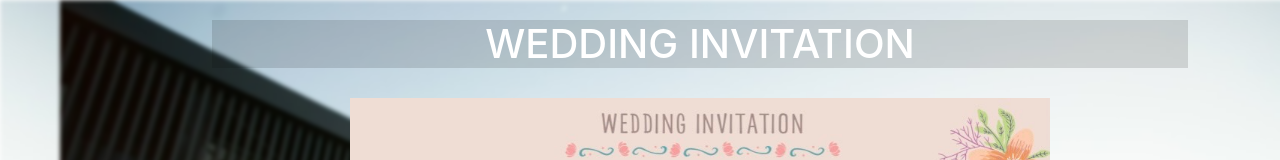
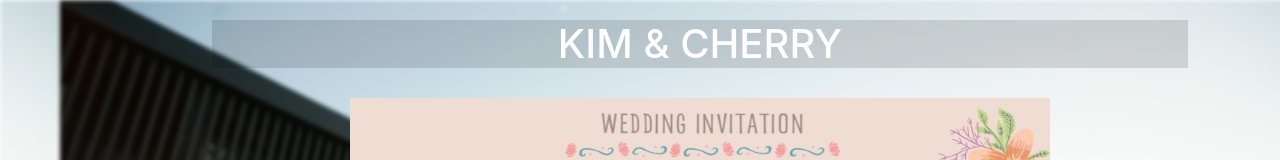
Before and after one commit to skyknigoo/ShowWeb, a plain HTML site: page Kim&Cherry.html in a window 1280 px wide. Shown: the top 160 px of the page. Drawn offline with nearby package versions, Linux system fonts and the light colour scheme.

Commit message:
Update Kim&Cherry.html

```diff
--- a/Kim&Cherry.html
+++ b/Kim&Cherry.html
@@ -237,7 +237,7 @@
     <div class="top_div">
         <div class="bg_2"> </div>
         <div style="position: absolute;z-index: 99;">
-            <h1 style="text-align: center; margin: 20px 0; color: white;background: #00000021; ">WEDDING INVITATION</h2>
+            <h1 style="text-align: center; margin: 20px 0; color: white;background: #00000021; ">KIM & CHERRY</h2>
                 <div class="top_img">
                     <img src="./imgs/非官方喜帖.jpg" width="700">
                 </div>
```
